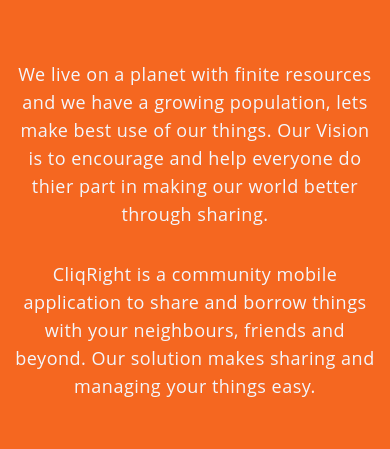
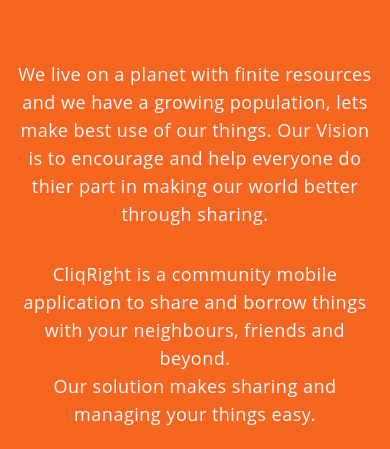
Before and after one commit to cliqright/CQWebsite, a website: page public/index.html in a window 390 px wide. Shown: the part 68-517 px from the top of the page. Drawn offline with Linux system fonts and the light colour scheme.

Commit message:
Update index.html

```diff
--- a/public/index.html
+++ b/public/index.html
@@ -104,7 +104,7 @@
                         <div class="text-container">
                             <p class="p-large">We live on a planet with finite resources and we have a growing population, lets make best use of our things. Our Vision is to encourage and help everyone do thier part in making our world better through sharing.</p>
 
-				<p class="p-large">CliqRight is a community mobile application to share and borrow things with your neighbours, friends and beyond. Our solution makes sharing and managing your things easy. </p>
+				<p class="p-large">CliqRight is a community mobile application to share and borrow things with your neighbours, friends and beyond.<br> Our solution makes sharing and managing your things easy. </p>
                             <div class="mu-app-download-area">
 								<h4 style="text-align: center;"> Download The App</h4>
 				    				<h4 style="text-align: center;">
```
